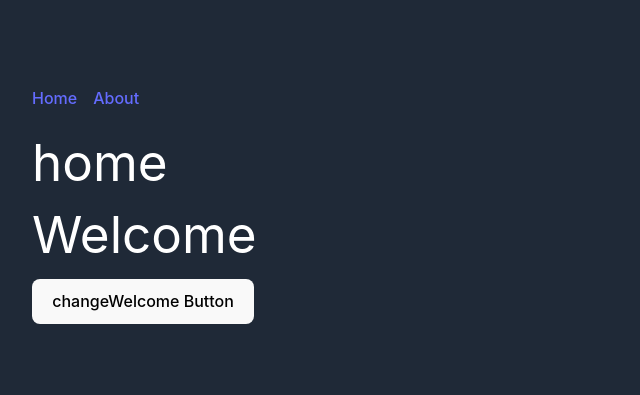
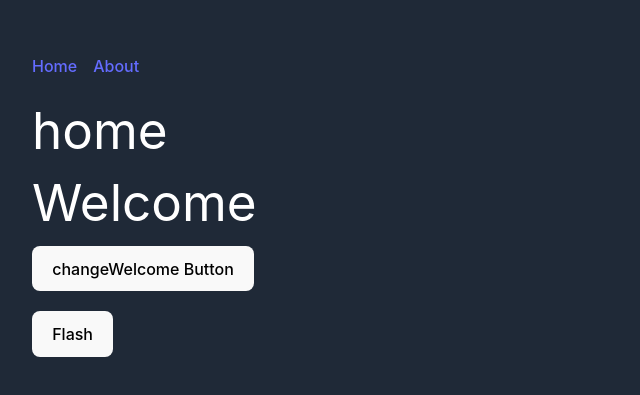
Before and after one commit to MohamedAhmed12/playaround-with-vue3, a Vue app: page /#/ in a window 1280 px wide. Shown: the part 195-590 px from the top of the page, without its empty margins (0-640 px from the left). Built offline with nearby package versions, Linux system fonts and the light colour scheme.

Commit message:
feat(home): add flash button to alert using composables

```diff
--- /dev/null
+++ b/src/composables/useFlash.js
@@ -0,0 +1,7 @@
+export function useFlash() {
+  function flash(message) {
+    return alert(message);
+  }
+
+  return { flash };
+}
--- a/src/views/Home.vue
+++ b/src/views/Home.vue
@@ -1,5 +1,8 @@
 <script setup>
 import TheWelcome from "@/components/TheWelcome.vue";
+import { useFlash } from "@/composables/useFlash";
+
+const {flash}=useFlash();
 </script>
 
 
@@ -7,5 +10,7 @@ import TheWelcome from "@/components/TheWelcome.vue";
   <section class="flex flex-col items-start">
     <h1>home</h1>
     <TheWelcome />
+
+    <button @click="flash('it works')" class="text-black mt-5">Flash </button>
   </section>
 </template>
```
